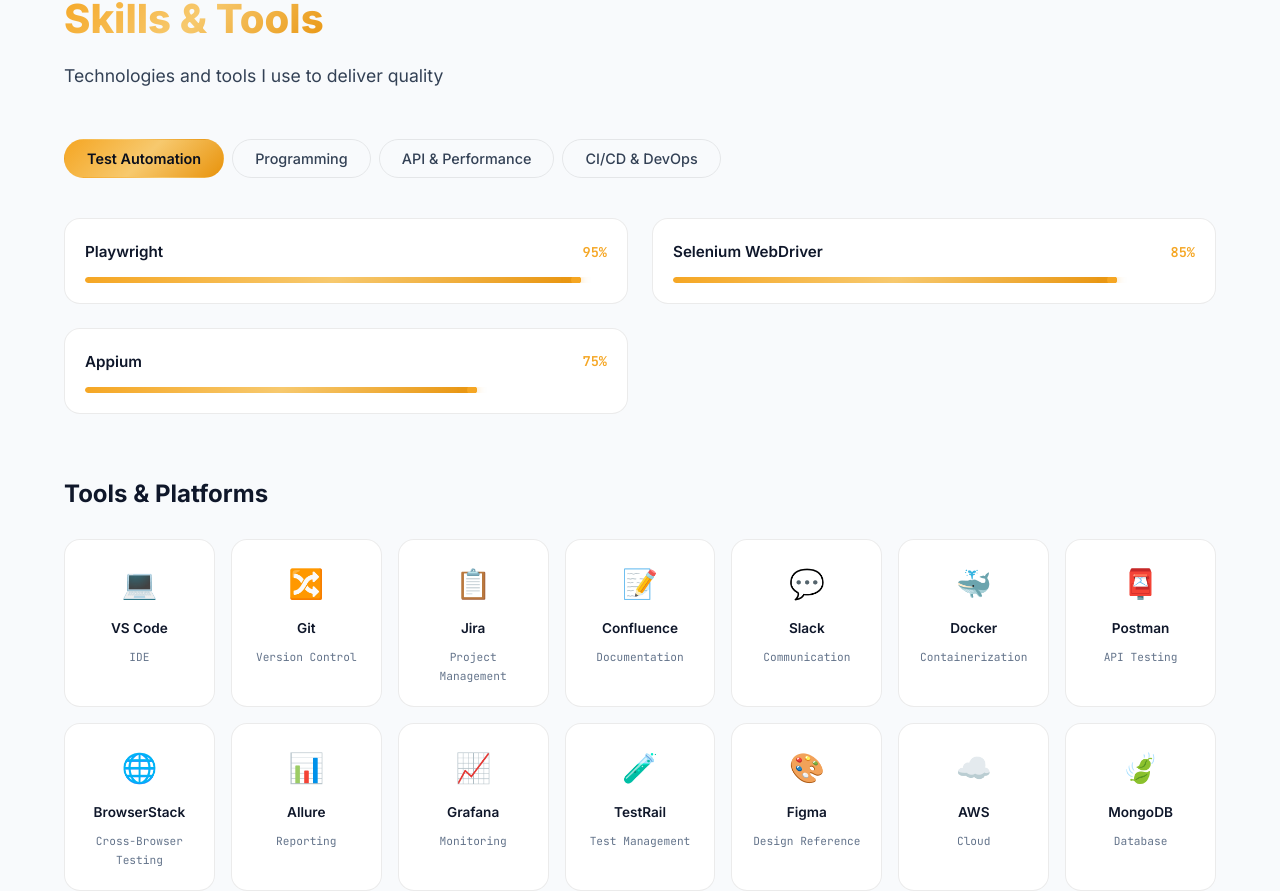
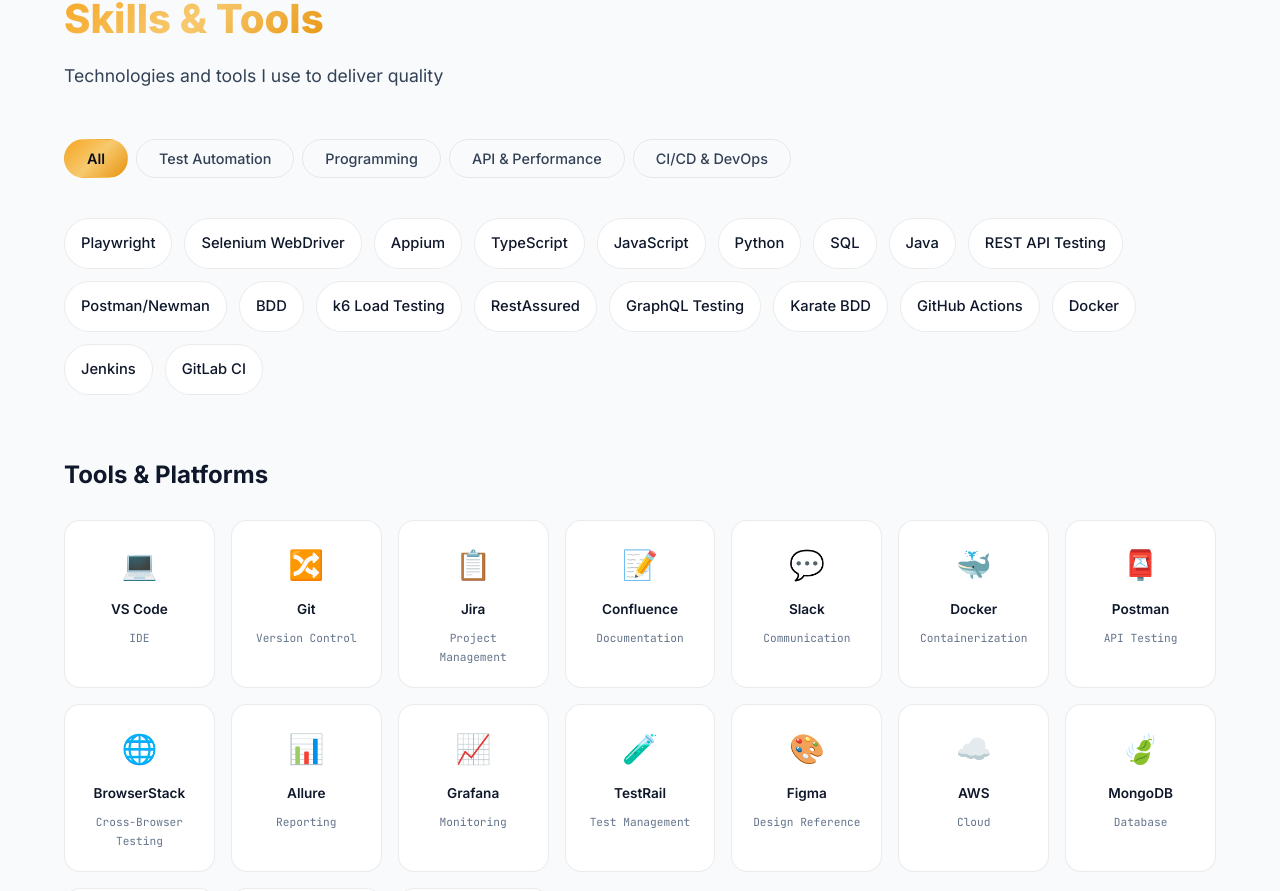
Before and after one commit to longk15t/my-resume, a React (Vite) app: page / in a window 1280 px wide. Shown: the part 1903-2794 px from the top of the page. Built offline with nearby package versions, Linux system fonts and the light colour scheme.

Commit message:
Restore skills tabs and sort chips

```diff
--- a/src/components/Skills.css
+++ b/src/components/Skills.css
@@ -35,73 +35,35 @@
   color: #0a0f1c;
 }
 
-.skills__bars {
+.skills__chips {
   margin-bottom: 60px;
 }
 
-.skills__bars-grid {
-  display: grid;
-  grid-template-columns: 1fr 1fr;
-  gap: 24px;
+.skills__chips-grid {
+  display: flex;
+  flex-wrap: wrap;
+  gap: 12px;
 }
 
-.skills__bar-item {
-  padding: 20px;
-  border-radius: var(--border-radius);
+.skills__chip {
+  padding: 12px 16px;
+  border-radius: 999px;
   background: var(--bg-card);
   border: 1px solid var(--border-color);
+  color: var(--text-primary);
+  font-size: 0.92rem;
+  font-weight: 500;
   transition: all var(--transition-normal);
 }
 
-.skills__bar-item--hovered {
+.skills__chip--hovered {
   border-color: var(--border-accent);
-  box-shadow: var(--shadow-glow);
+  background: var(--accent-glow);
+  color: var(--accent-primary);
 }
 
-.skills__bar-header {
-  display: flex;
-  justify-content: space-between;
-  align-items: center;
-  margin-bottom: 12px;
-}
-
-.skills__bar-name {
-  font-weight: 600;
-  font-size: 0.95rem;
-  color: var(--text-primary);
-}
-
-.skills__bar-level {
-  font-family: var(--font-mono);
-  font-size: 0.85rem;
-  color: var(--accent-primary);
-  font-weight: 600;
-}
-
-.skills__bar-track {
-  height: 6px;
-  background: rgba(255, 255, 255, 0.06);
-  border-radius: 3px;
-  overflow: hidden;
-}
-
-.skills__bar-fill {
-  height: 100%;
-  background: var(--accent-gradient);
-  border-radius: 3px;
-  position: relative;
-}
-
-.skills__bar-fill::after {
-  content: '';
-  position: absolute;
-  right: 0;
-  top: -2px;
-  width: 10px;
-  height: 10px;
-  background: var(--accent-primary);
-  border-radius: 50%;
-  box-shadow: 0 0 10px rgba(245, 166, 35, 0.5);
+.skills__chip-name {
+  display: inline-block;
 }
 
 .skills__tools-section {
@@ -157,10 +119,6 @@
 }
 
 @media (max-width: 768px) {
-  .skills__bars-grid {
-    grid-template-columns: 1fr;
-  }
-
   .skills__tools-grid {
     grid-template-columns: repeat(auto-fill, minmax(120px, 1fr));
   }
--- a/src/components/Skills.tsx
+++ b/src/components/Skills.tsx
@@ -1,15 +1,30 @@
-import { useState } from 'react';
-import { motion, AnimatePresence } from 'framer-motion';
+import { useMemo, useState } from 'react';
+import { motion } from 'framer-motion';
 import { skills, tools } from '../data/resumeData';
 import './Skills.css';
 
-const categories = [...new Set(skills.map(s => s.category))];
+const categoryOrder = ['All', 'Test Automation', 'Programming', 'API & Performance', 'CI/CD & DevOps'];
 
 export default function Skills() {
-  const [activeCategory, setActiveCategory] = useState(categories[0]);
   const [hoveredSkill, setHoveredSkill] = useState<string | null>(null);
+  const [activeCategory, setActiveCategory] = useState('All');
 
-  const filteredSkills = skills.filter(s => s.category === activeCategory);
+  const tabs = useMemo(() => categoryOrder.filter((category) => category === 'All' || skills.some((skill) => skill.category === category)), []);
+
+  const visibleSkills = useMemo(() => {
+    const filtered = skills.filter((skill) => activeCategory === 'All' || skill.category === activeCategory);
+
+    return [...filtered].sort((a, b) => {
+      const categoryIndex = (category: string) => categoryOrder.indexOf(category);
+      const categoryDiff = categoryIndex(a.category) - categoryIndex(b.category);
+
+      if (categoryDiff !== 0) {
+        return categoryDiff;
+      }
+
+      return (b.level ?? 0) - (a.level ?? 0);
+    });
+  }, [activeCategory]);
 
   return (
     <section className="skills section" id="skills">
@@ -25,64 +40,50 @@
           <p className="section-subtitle">Technologies and tools I use to deliver quality</p>
         </motion.div>
 
-        {/* Category Tabs */}
+        {/* Skills Tabs */}
         <motion.div
           className="skills__tabs"
           initial={{ opacity: 0, y: 20 }}
           whileInView={{ opacity: 1, y: 0 }}
           viewport={{ once: true }}
-          transition={{ duration: 0.4, delay: 0.2 }}
+          transition={{ duration: 0.3 }}
         >
-          {categories.map((cat) => (
+          {tabs.map((category) => (
             <button
-              key={cat}
-              className={`skills__tab ${activeCategory === cat ? 'skills__tab--active' : ''}`}
-              onClick={() => setActiveCategory(cat)}
+              key={category}
+              type="button"
+              className={`skills__tab ${activeCategory === category ? 'skills__tab--active' : ''}`}
+              onClick={() => setActiveCategory(category)}
             >
-              {cat}
+              {category}
             </button>
           ))}
         </motion.div>
 
-        {/* Skills Bars */}
-        <div className="skills__bars">
-          <AnimatePresence mode="wait">
+        {/* Skills Chips */}
         <motion.div
-              key={activeCategory}
-              className="skills__bars-grid"
+          className="skills__chips"
           initial={{ opacity: 0, y: 20 }}
-              animate={{ opacity: 1, y: 0 }}
-              exit={{ opacity: 0, y: -20 }}
+          whileInView={{ opacity: 1, y: 0 }}
+          viewport={{ once: true }}
           transition={{ duration: 0.3 }}
         >
-              {filteredSkills.map((skill, i) => (
+          <div className="skills__chips-grid">
+            {visibleSkills.map((skill, i) => (
               <motion.div
                 key={skill.name}
-                  className={`skills__bar-item ${hoveredSkill === skill.name ? 'skills__bar-item--hovered' : ''}`}
+                className={`skills__chip ${hoveredSkill === skill.name ? 'skills__chip--hovered' : ''}`}
                 onMouseEnter={() => setHoveredSkill(skill.name)}
                 onMouseLeave={() => setHoveredSkill(null)}
-                  initial={{ opacity: 0, x: -30 }}
-                  animate={{ opacity: 1, x: 0 }}
-                  transition={{ delay: i * 0.08 }}
+                initial={{ opacity: 0, y: 12 }}
+                animate={{ opacity: 1, y: 0 }}
+                transition={{ delay: i * 0.03 }}
               >
-                  <div className="skills__bar-header">
-                    <span className="skills__bar-name">{skill.name}</span>
-                    <span className="skills__bar-level">{skill.level}%</span>
-                  </div>
-                  <div className="skills__bar-track">
-                    <motion.div
-                      className="skills__bar-fill"
-                      initial={{ width: 0 }}
-                      whileInView={{ width: `${skill.level}%` }}
-                      viewport={{ once: true }}
-                      transition={{ duration: 1, delay: i * 0.1, ease: 'easeOut' }}
-                    />
+                <span className="skills__chip-name">{skill.name}</span>
+              </motion.div>
+            ))}
           </div>
         </motion.div>
-              ))}
-            </motion.div>
-          </AnimatePresence>
-        </div>
 
         {/* Tools Grid */}
         <motion.div
```
Lines whose indentation alone changed are shown as unchanged.
